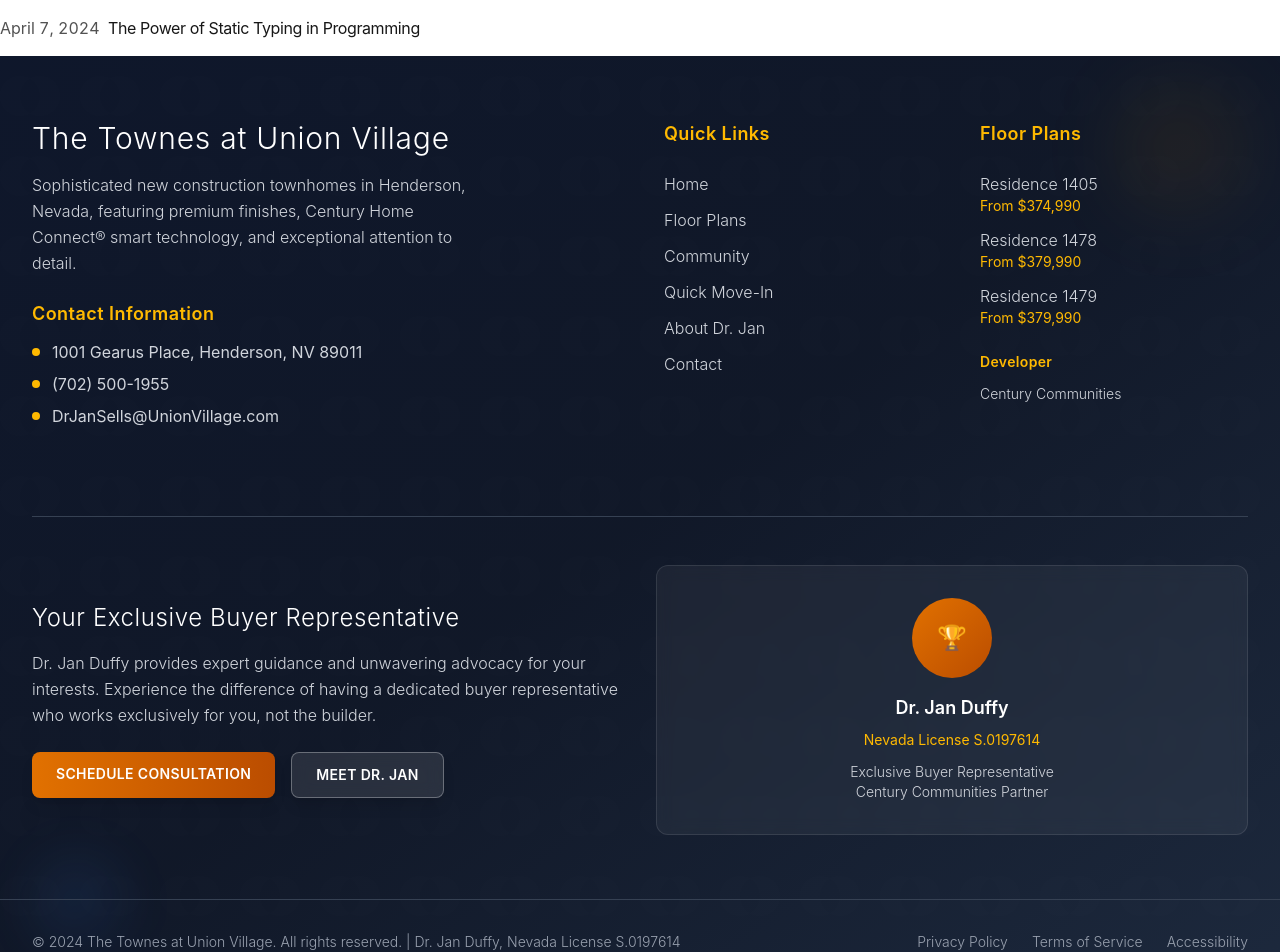
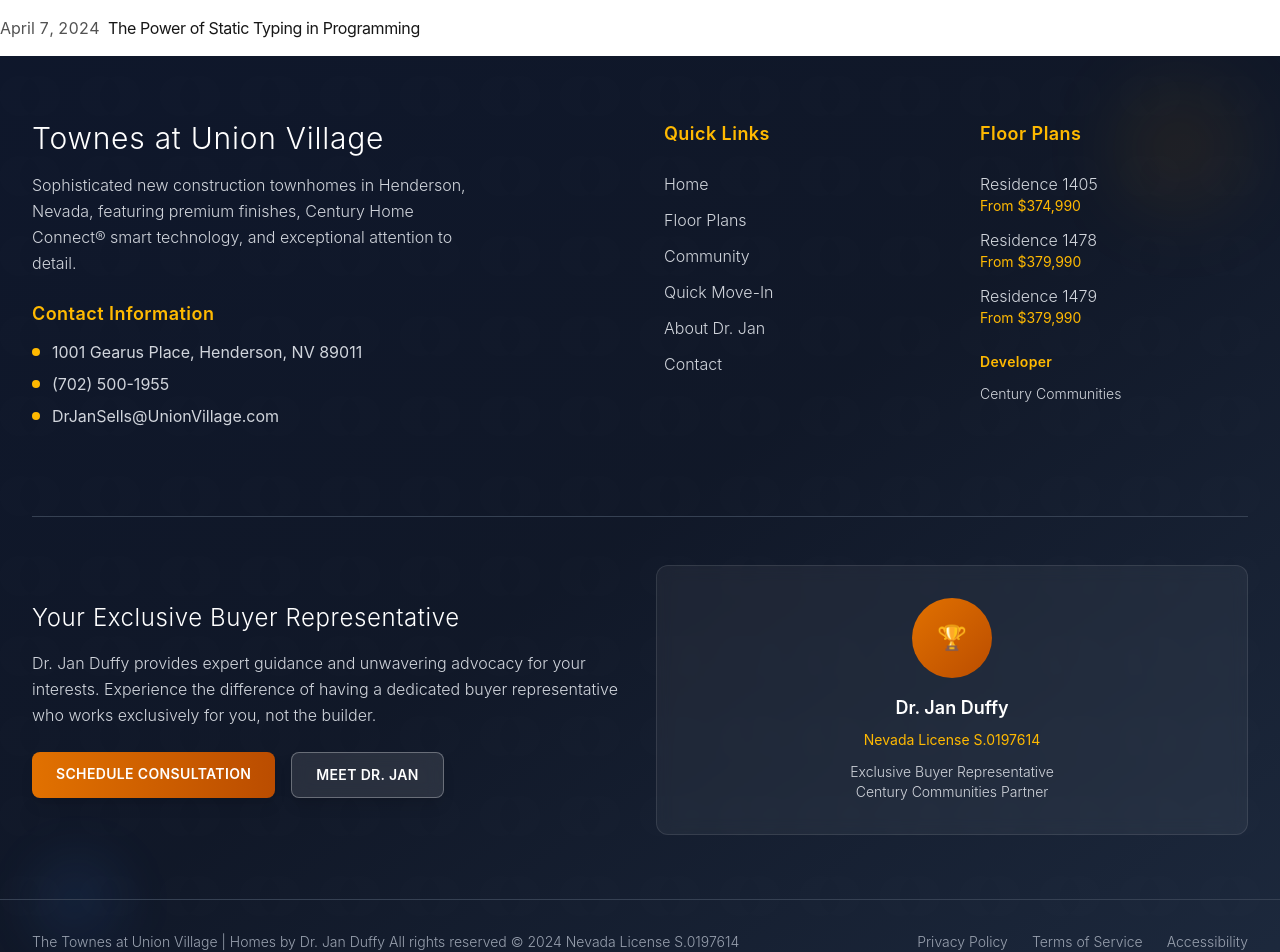
Before and after one commit to DrJanDuffy/townesunionvillage.com, a Next.js app: page /blog in a window 1280 px wide. Shown: the part 200-1152 px from the top of the page. Built offline with nearby package versions, Linux system fonts and the light colour scheme.

Commit message:
Update footer branding and copyright
- Updated footer title to 'Townes at Union Village'
- Updated copyright text to 'The Townes at Union Village | Homes by Dr. Jan Duffy All rights reserved © 2024 Nevada License S.0197614'
- Maintained consistent branding throughout the site

```diff
--- a/app/components/luxury-footer.tsx
+++ b/app/components/luxury-footer.tsx
@@ -23,7 +23,7 @@
             <div className="lg:col-span-2">
               <div className="mb-6">
                 <h3 className="text-3xl font-light text-white mb-4 tracking-wide">
-                  The Townes at Union Village
+                  Townes at Union Village
                 </h3>
                 <p className="text-gray-300 font-light leading-relaxed max-w-md">
                   Sophisticated new construction townhomes in Henderson, Nevada, featuring premium finishes,
@@ -165,8 +165,7 @@
           <div className="max-w-7xl mx-auto px-4 sm:px-6 lg:px-8 py-8">
             <div className="flex flex-col md:flex-row justify-between items-center">
               <div className="text-gray-400 text-sm font-light mb-4 md:mb-0">
-                © 2024 The Townes at Union Village. All rights reserved. |
-                <span className="ml-1">Dr. Jan Duffy, Nevada License S.0197614</span>
+                The Townes at Union Village | Homes by Dr. Jan Duffy All rights reserved  © 2024 Nevada License S.0197614
               </div>
               <div className="flex space-x-6 text-sm">
                 <a href="#" className="text-gray-400 hover:text-amber-400 transition-colors font-light">
```
